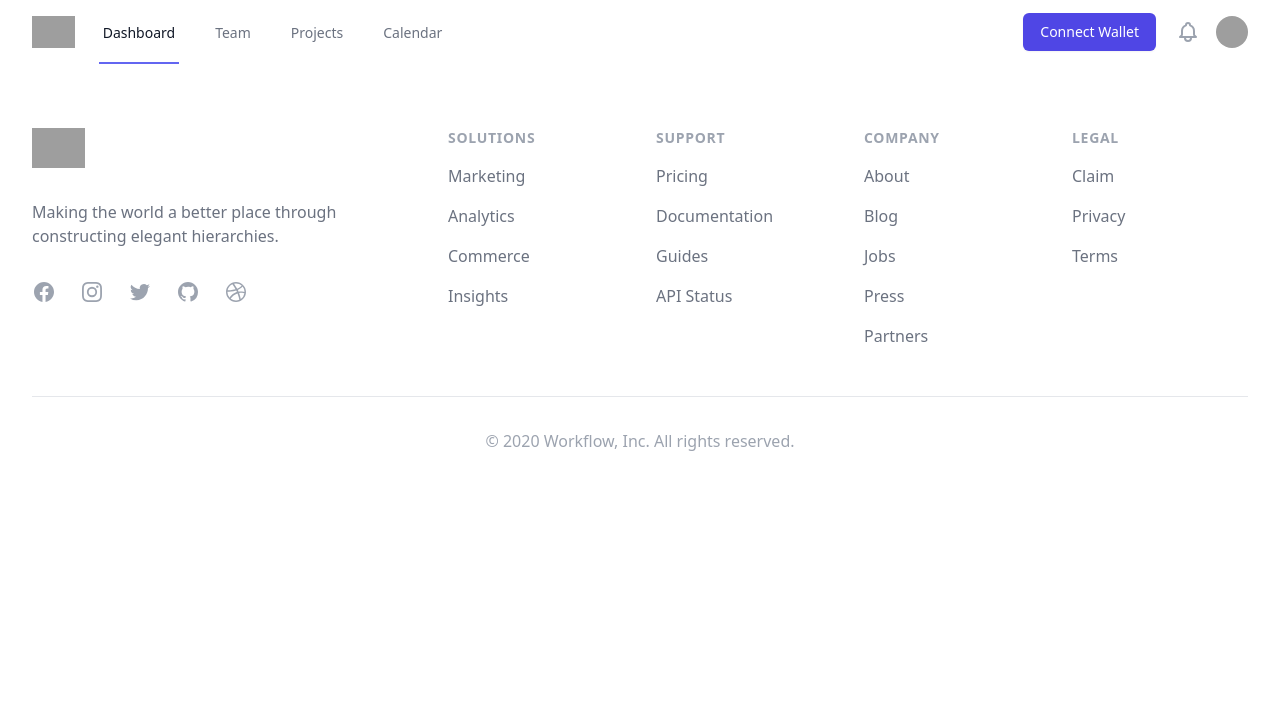
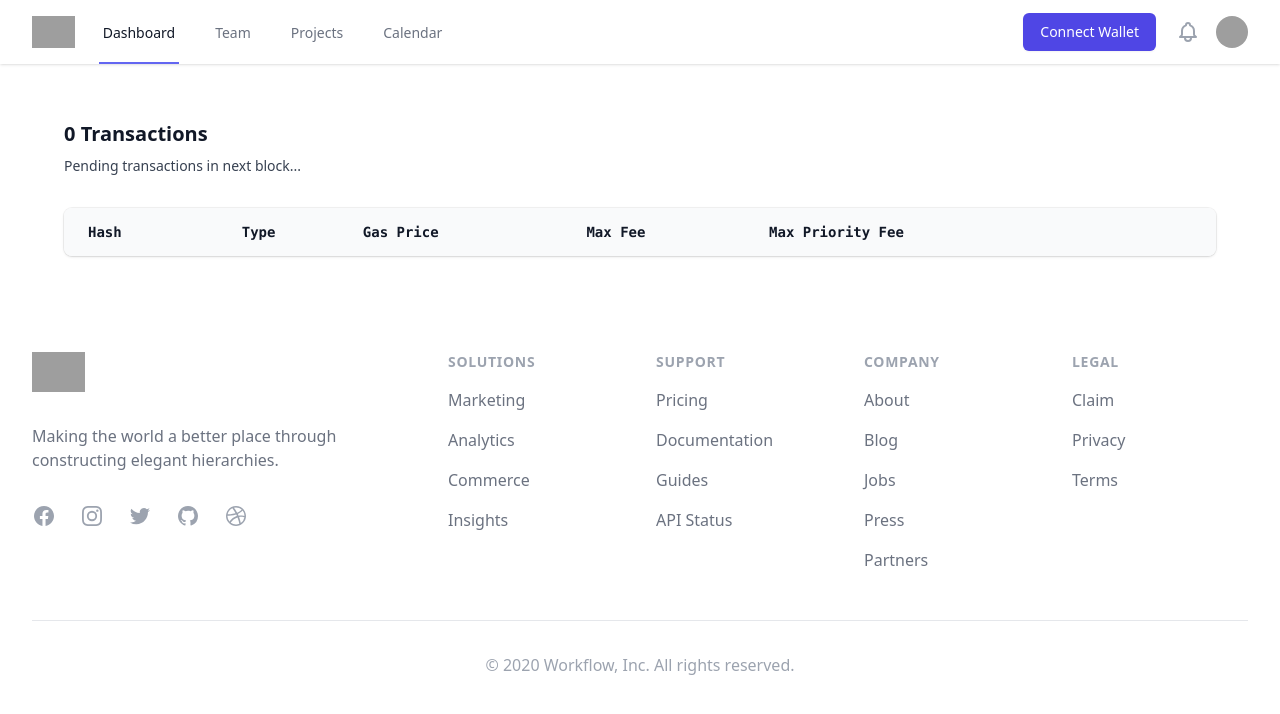
Before and after one commit to alphaclubvip/home, a Nuxt app: page /gas in a window 1280 px wide. Shown: the top 714 px of the page. Built offline with nearby package versions, Linux system fonts and the light colour scheme; grey boxes are pictures that could not be loaded.

Commit message:
/gas: loop table

```diff
--- /dev/null
+++ b/pages/gas.vue
@@ -0,0 +1,148 @@
+<script setup lang="ts">
+import { ethers } from "ethers";
+
+const transactions = ref([]);
+
+onMounted(async () => {
+  console.log("/gas");
+
+  while (true) {
+    if (useState("account").value) {
+      const { $web3 } = useNuxtApp();
+      const block = await $web3.getBlockWithTransactions("pending");
+      transactions.value = block.transactions;
+    }
+    await new Promise((r) => setTimeout(r, 2000));
+  }
+});
+</script>
+
+
+<template>
+  <LAutoWidth class="py-8">
+    <div class="font-mono"></div>
+
+    <div class="mt-6 px-4 sm:px-6 lg:px-8">
+      <div class="sm:flex sm:items-center">
+        <div class="sm:flex-auto">
+          <h1 class="text-xl font-semibold text-gray-900">
+            {{ transactions.length }} Transactions
+          </h1>
+          <p class="mt-2 text-sm text-gray-700">
+            Pending transactions in next block...
+          </p>
+        </div>
+      </div>
+      <div class="mt-8 flex flex-col">
+        <div class="-my-2 -mx-4 overflow-x-auto sm:-mx-6 lg:-mx-8">
+          <div
+            class="inline-block min-w-full py-2 align-middle md:px-6 lg:px-8"
+          >
+            <div
+              class="
+                overflow-hidden
+                shadow
+                ring-1 ring-black ring-opacity-5
+                md:rounded-lg
+              "
+            >
+              <table
+                class="min-w-full divide-y divide-gray-300 ac-table-s font-mono"
+              >
+                <thead class="bg-gray-50">
+                  <tr>
+                    <th scope="col">Hash</th>
+                    <th scope="col">Type</th>
+                    <th scope="col">Gas Price</th>
+                    <th scope="col">Max Fee</th>
+                    <th scope="col">Max Priority Fee</th>
+                    <th scope="col">
+                      <span class="sr-only">Edit</span>
+                    </th>
+                  </tr>
+                </thead>
+                <tbody class="divide-y divide-gray-200 bg-white">
+                  <tr v-for="tx in transactions" :key="tx.hash">
+                    <td
+                      class="
+                        whitespace-nowrap
+                        py-2
+                        pl-4
+                        pr-3
+                        text-sm text-gray-500
+                        sm:pl-6
+                      "
+                    >
+                      {{ tx.hash.slice(0, 10) }}...{{ tx.hash.slice(-4) }}
+                    </td>
+                    <td
+                      class="
+                        whitespace-nowrap
+                        px-2
+                        py-2
+                        text-sm
+                        font-medium
+                        text-gray-900
+                      "
+                    >
+                      {{ tx.type }}
+                    </td>
+                    <td class="text-gray-900">
+                      {{ ethers.utils.formatUnits(tx.gasPrice, "gwei") }}
+                    </td>
+                    <td>
+                      <span v-if="tx.type === 2">{{
+                        ethers.utils.formatUnits(tx.maxFeePerGas, "gwei")
+                      }}</span>
+                    </td>
+                    <td>
+                      <span v-if="tx.type === 2">{{
+                        ethers.utils.formatUnits(
+                          tx.maxPriorityFeePerGas,
+                          "gwei"
+                        )
+                      }}</span>
+                    </td>
+                    <td>
+                      <a href="#" class="text-indigo-600 hover:text-indigo-900"
+                        >View<span class="sr-only">, {{ tx.hash }}</span></a
+                      >
+                    </td>
+                  </tr>
+                </tbody>
+              </table>
+            </div>
+          </div>
+        </div>
+      </div>
+    </div>
+  </LAutoWidth>
+</template>
+
+<style scoped lang="scss">
+.ac-table-s {
+  thead tr th {
+    @apply whitespace-nowrap px-2 py-3.5 text-left text-sm font-semibold text-gray-900;
+
+    &:first-child {
+      @apply pl-4 pr-3 sm:pl-6;
+    }
+
+    &:last-child {
+      @apply relative pl-3 pr-4 sm:pr-6;
+    }
+  }
+
+  tbody tr td {
+    @apply whitespace-nowrap px-2 py-2 text-sm text-gray-900;
+
+    &:first-child {
+      @apply pl-4 pr-3 text-sm text-gray-500 sm:pl-6;
+    }
+
+    &:last-child {
+      @apply relative pl-3 pr-4 text-right text-sm font-medium sm:pr-6;
+    }
+  }
+}
+</style>
--- a/pages/test.vue
+++ b/pages/test.vue
@@ -8,7 +8,10 @@ import { ethers } from 'ethers'
 onMounted(async function () {
   console.log("/test");
 
-  // const { $ETH } = useNuxtApp();
+
+
+  const { $web3 } = useNuxtApp();
+  console.log($web3);
 
   // console.log($ETH);
   // console.log(await $ETH.getBlockNumber());
--- a/plugins/providers.client.ts
+++ b/plugins/providers.client.ts
@@ -1,7 +1,7 @@
 import { ethers } from 'ethers';
 import detectEthereumProvider from '@metamask/detect-provider';
-import ERC20_ABI from 'contracts/ERC20.json';
-import ERC721_ABI from 'contracts/ERC721.json';
+// import ERC20_ABI from 'contracts/ERC20.json';
+// import ERC721_ABI from 'contracts/ERC721.json';
 
 export default defineNuxtPlugin(async function (nuxtApp) {
     const config = useRuntimeConfig();
@@ -12,12 +12,6 @@ export default defineNuxtPlugin(async function (nuxtApp) {
     nuxtApp.provide('ETH', ETH);
     nuxtApp.provide('BSC', BSC);
 
-    // nuxtApp.provide('ethers', ethers);
-    // nuxtApp.provide('web3', ETH);
-
-    let web3 = null;
-    nuxtApp.provide('web3', web3);
-
     const connectWallet = async function () {
         console.log('connectWallet');
 
@@ -26,11 +20,14 @@ export default defineNuxtPlugin(async function (nuxtApp) {
         if (!provider) {
             console.error('no web3 provider');
         } else {
-            web3 = new ethers.providers.Web3Provider(provider)
-            const accounts = await web3.send("eth_requestAccounts", []).catch(async function (error: Error) {
+            const web3 = new ethers.providers.Web3Provider(provider)
+
+            web3.send("eth_requestAccounts", []).then(accounts => {
+                useState('account', () => accounts[0]);
+                nuxtApp.provide('web3', web3);
+            }).catch(async function (error: Error) {
                 console.error('>>> Plugin[providers] connectWallet ~ get accounts:', error);
             });
-            const account = useState('account', () => accounts[0]);
         }
     };
 
```
Also changed, not shown: components/SiteHeader.vue (+7 -6 lines).
